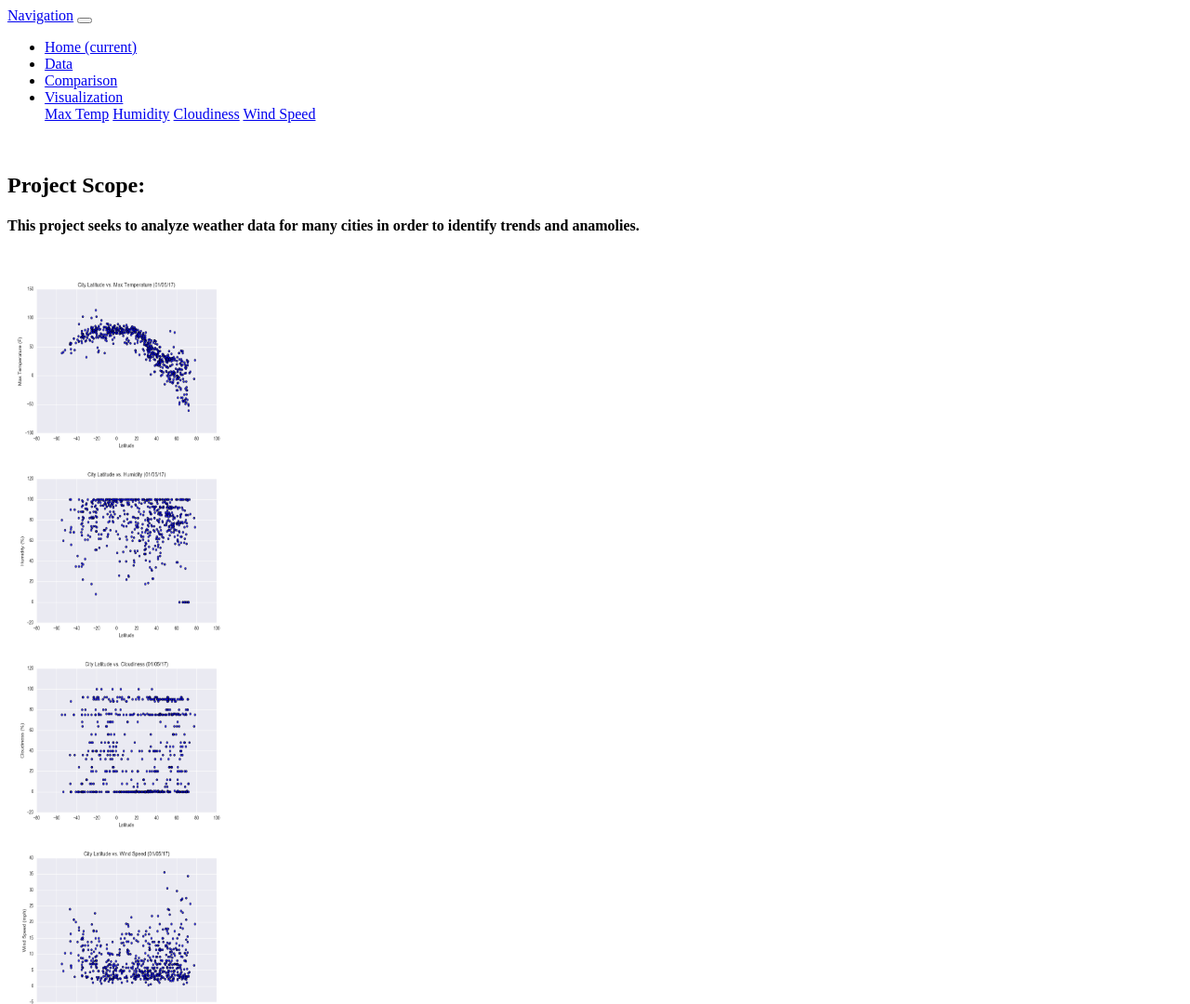
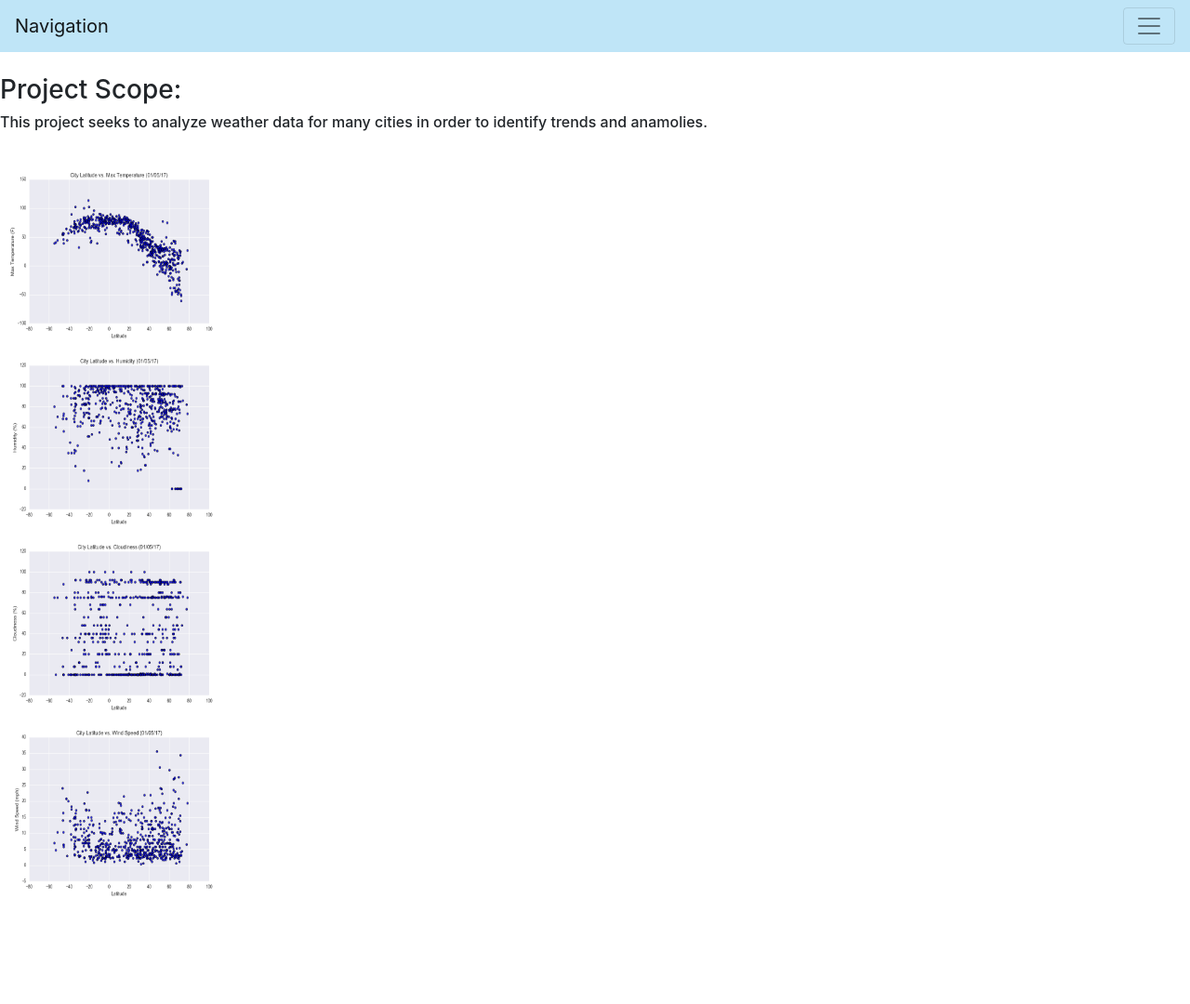
Before and after one commit to reyno255/Web-Design-Challenge, a plain HTML site: page index.html in a window 1280 px wide. Shown: the top 1080 px of the page at 93% size. After the commit the page ends 973 px from the top, so only its background shows below. Drawn offline with nearby package versions, Linux system fonts and the light colour scheme; files whose address does not match are found by name.

Commit message:
added pages

```diff
--- a/index.html
+++ b/index.html
@@ -4,9 +4,10 @@
 <head>
   <meta charset="UTF-8">
   <title>Weather Data Homepage</title>
+  <link rel="stylesheet" href="https://maxcdn.bootstrapcdn.com/bootstrap/4.0.0/css/bootstrap.min.css" integrity="sha384-Gn5384xqQ1aoWXA+058RXPxPg6fy4IWvTNh0E263XmFcJlSAwiGgFAW/dAiS6JXm" crossorigin="anonymous">
 </head>
 
-<nav class="navbar navbar-expand-lg navbar-light bg-light">
+<nav class="navbar navbar-light" style="background-color: #bfe5f7;">
     <a class="navbar-brand" href="#">Navigation</a>
     <button class="navbar-toggler" type="button" data-toggle="collapse" data-target="#navbarNavDropdown" aria-controls="navbarNavDropdown" aria-expanded="false" aria-label="Toggle navigation">
       <span class="navbar-toggler-icon"></span>
@@ -17,14 +18,14 @@
           <a class="nav-link" href="/Users/perryreynolds/code/code/02-Homework/11-Web/Instructions/Web-Design-Challenge/index.html">Home <span class="sr-only">(current)</span></a>
         </li>
         <li class="nav-item">
-          <a class="nav-link" href="#">Data</a>
+          <a class="nav-link" href="/Users/perryreynolds/code/code/02-Homework/11-Web/Instructions/data.html">Data</a>
         </li>
         <li class="nav-item">
-          <a class="nav-link" href="#">Comparison</a>
+          <a class="nav-link" href="/Users/perryreynolds/code/code/02-Homework/11-Web/Instructions/Web-Design-Challenge/comparison.html">Comparison</a>
         </li>
         <li class="nav-item dropdown">
           <a class="nav-link dropdown-toggle" href="#" id="navbarDropdownMenuLink" data-toggle="dropdown" aria-haspopup="true" aria-expanded="false">
-            Visualization
+            Visualizations
           </a>
           <div class="dropdown-menu" aria-labelledby="navbarDropdownMenuLink">
             <a class="dropdown-item" href="/Users/perryreynolds/code/code/02-Homework/11-Web/Instructions/Web-Design-Challenge/max_temp.html">Max Temp</a>
@@ -40,8 +41,8 @@
 <body>
     <!-- Header -->
     <br>
-    <h2>Project Scope:</h2>
-    <h4>This project seeks to analyze weather data for many cities in order to identify trends and anamolies. </h4></body>
+    <h3>Project Scope:</h3>
+    <h6>This project seeks to analyze weather data for many cities in order to identify trends and anamolies. </h4></body>
     <br>
 
     <div class="max_temp">
```
Also changed, not shown: comparison.html (added, +8 -0 lines).
